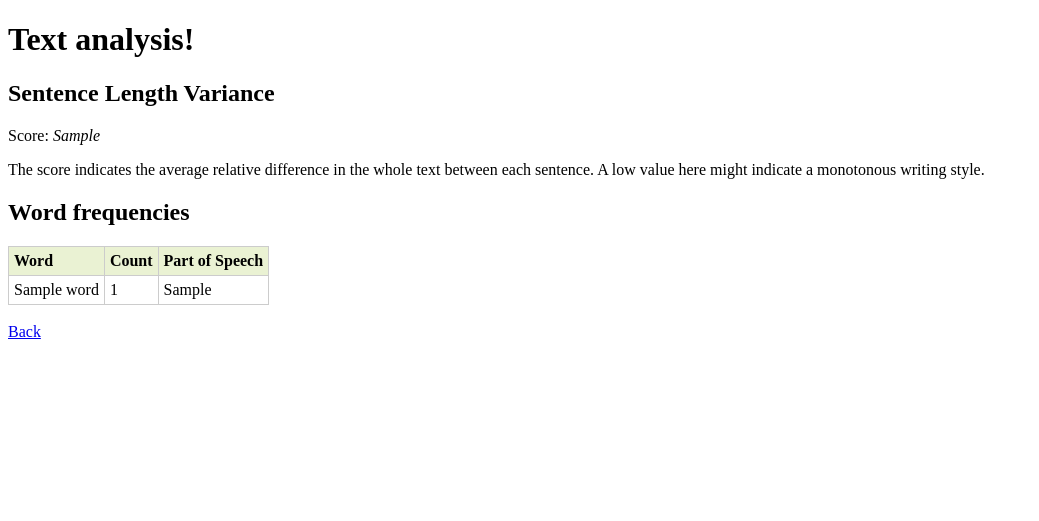
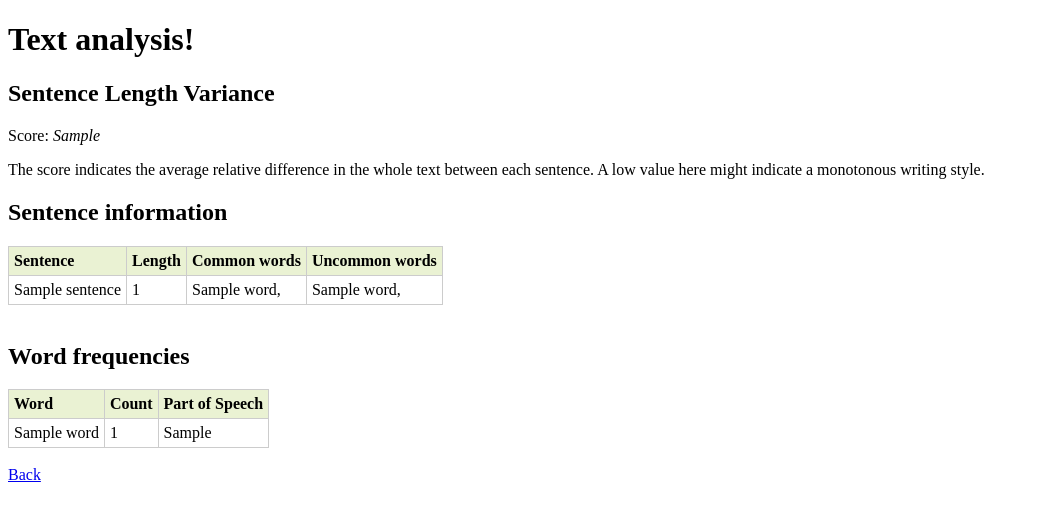
Before and after one commit to dtran320/write-better, a Flask app: template templates/result.html in a window 1280 px wide. Shown: the top 521 px of the page, without its empty margins (0-1039 px from the left). Run offline with Flask 2, Linux system fonts and the light colour scheme; the template is opened without the code that fills it: most values are stand-ins (such as "Sample title", 1, 10 or a date in 2020).

Commit message:
Fix common_word_threshold value in analyze_sentences. Add analyze_sentences results to analyze view response.

```diff
--- a/app.py
+++ b/app.py
@@ -55,8 +55,8 @@ def analyze_sentences(text):
     n_of_words = fdist.N()
 
     # Get the frequency of the word at the top 25% of fdist
-    common_word_threshold = fdist.freq(fdist.most_common(n_of_words // 4)[-1])
-    uncommon_word_threshold = 5 # TODO: Get bottom 25% threshold
+    common_word_threshold = fdist[fdist.most_common(n_of_words // 4)[-1][0]]
+    uncommon_word_threshold = 2 # TODO: Get bottom 25% threshold
 
     result_dict = {}
 
--- a/server.py
+++ b/server.py
@@ -1,6 +1,6 @@
 from flask import Flask, render_template, request
 
-from app import analyze_words, analyze_text
+from app import analyze_words, analyze_sentences, analyze_text
 
 app = Flask(__name__)
 app.debug = True
@@ -15,10 +15,12 @@ def index():
 def analyze():
     text = request.form['text']
     result = analyze_words(text)
+    sent_results = analyze_sentences(text)
     sent_variance = analyze_text(text)
     return render_template('result.html',
         results=result,
-        sent_variance= sent_variance,
+        sentence_results=sent_results,
+        sent_variance=sent_variance,
     )
 
 
--- a/templates/result.html
+++ b/templates/result.html
@@ -3,6 +3,33 @@
 <h2>Sentence Length Variance</h2>
 <p>Score: <em>{{sent_variance}}</em></p>
 <p>The score indicates the average relative difference in the whole text between each sentence. A low value here might indicate a monotonous writing style.</p>
+
+<h2>Sentence information</h2>
+<table class="results">
+<tr>
+    <th>Sentence</th>
+    <th>Length</th>
+    <th>Common words</th>
+    <th>Uncommon words</th>
+</tr>
+{% for sentence, result in sentence_results.items() %}
+<tr>
+    <td>{{sentence}}</td>
+    <td>{{result.length}}</td>
+    <td>
+        {% for word in result.common_words %}
+            {{word}},
+        {% endfor %}
+    </td>
+    <td>
+        {% for word in result.uncommon_words %}
+            {{word}},
+        {% endfor %}
+    </td>
+</tr>
+{% endfor %}
+</table>
+<br/>
 
 <h2>Word frequencies</h2>
 <table class="results">
```
